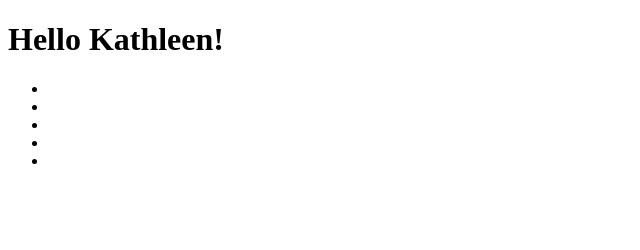
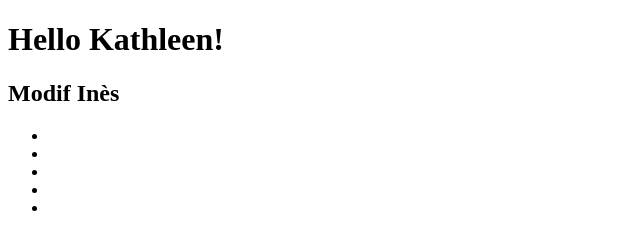
Before and after one commit to Meilinea/siteweb, a plain HTML site: page index.html in a window 1280 px wide. Shown: the whole page, without its empty margins (0-640 px from the left). Drawn offline with Linux system fonts and the light colour scheme.

Commit message:
Modif Ines

```diff
--- a/index.html
+++ b/index.html
@@ -8,6 +8,7 @@
 <body>
     <div class="hello">
         <h1>Hello Kathleen!</h1>
+        <h2>Modif Inès</h2>
     </div>
 
     <nav>
```
